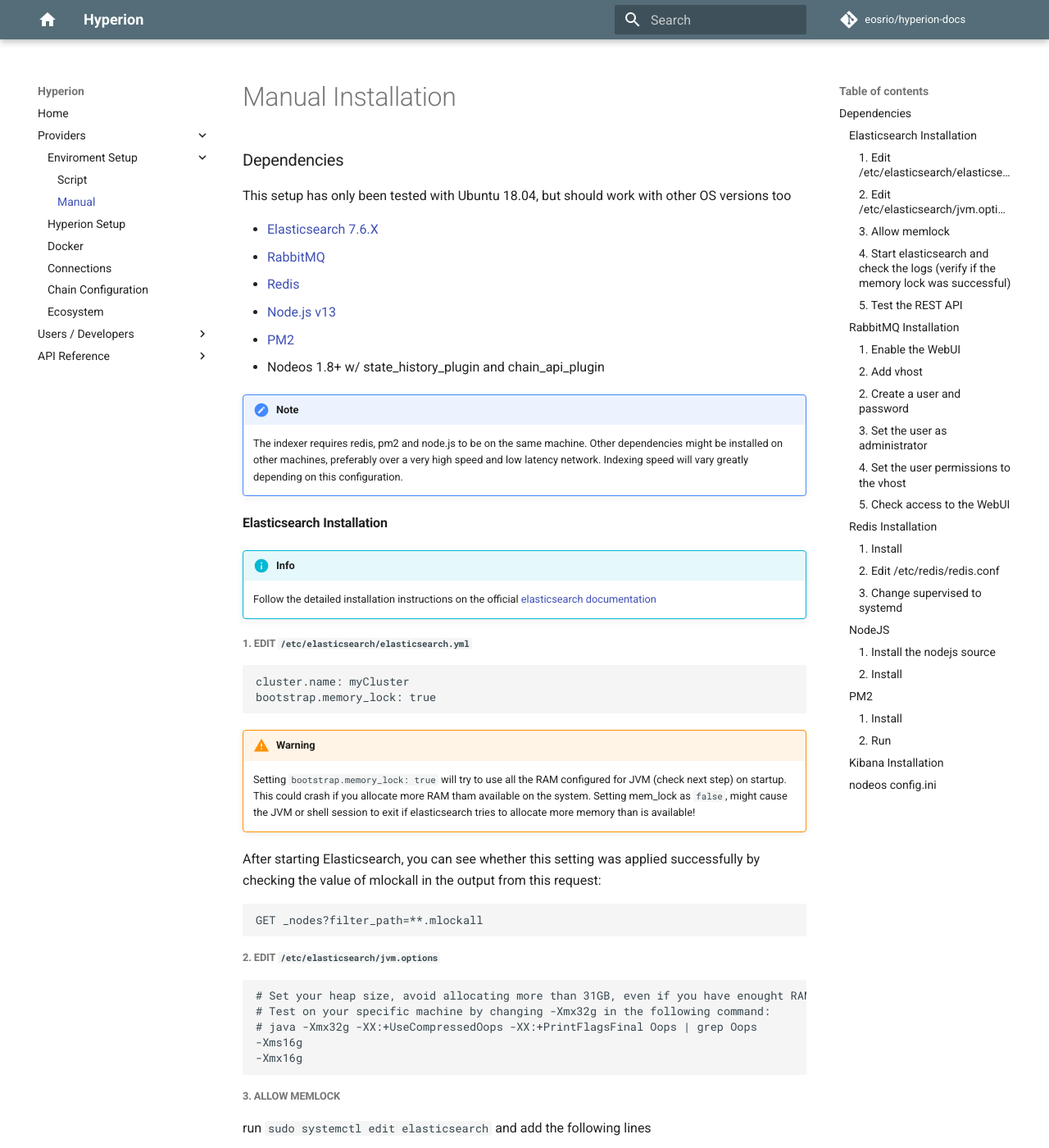
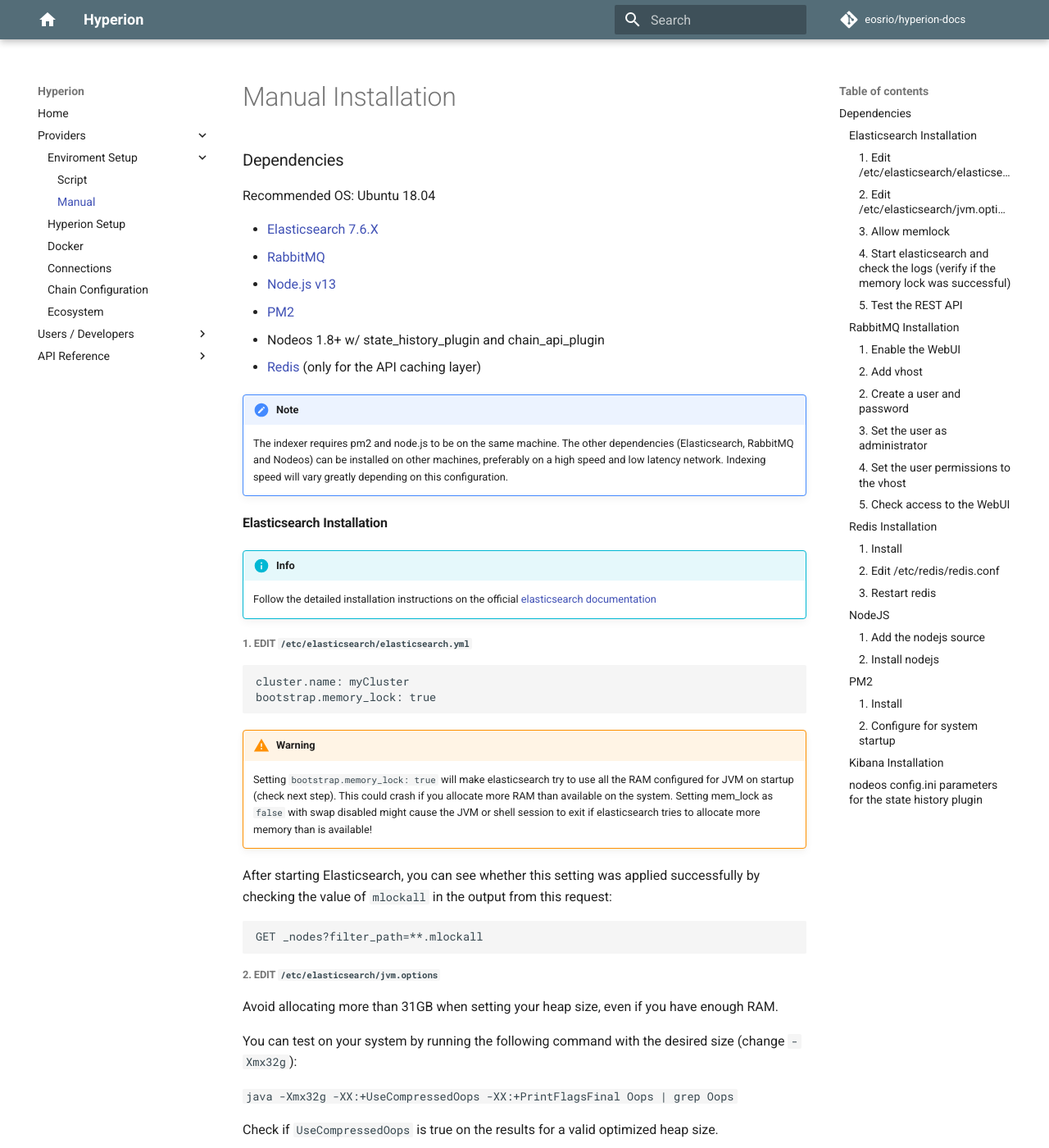
Before and after one commit to eosrio/hyperion-docs, an MkDocs documentation site: the page built from docs/install.md, in a window 1280 px wide and 1400 px high. Shown: the whole window at 82% size. Built offline with MkDocs 1.6.1 and Material for MkDocs 9.7.7, drawn with Linux system fonts in a browser that asks for light colours; comment, search, counter and statistics services are not loaded; some of the changed text lies outside the part shown.

Commit message:
Update install.md

`````diff
--- a/docs/install.md
+++ b/docs/install.md
@@ -2,17 +2,17 @@
 
 ### Dependencies
 
-This setup has only been tested with Ubuntu 18.04, but should work with other OS versions too
+Recommended OS: Ubuntu 18.04
 
  - [Elasticsearch 7.6.X](https://www.elastic.co/downloads/elasticsearch)
  - [RabbitMQ](https://www.rabbitmq.com/install-debian.html)
- - [Redis](https://redis.io/topics/quickstart)
  - [Node.js v13](https://github.com/nodesource/distributions/blob/master/README.md#installation-instructions)
  - [PM2](http://pm2.keymetrics.io/docs/usage/quick-start/)
  - Nodeos 1.8+ w/ state_history_plugin and chain_api_plugin
+ - [Redis](https://redis.io/topics/quickstart) (only for the API caching layer)
 
 !!! note
-    The indexer requires redis, pm2 and node.js to be on the same machine. Other dependencies might be installed on other machines, preferably over a very high speed and low latency network. Indexing speed will vary greatly depending on this configuration.
+    The indexer requires pm2 and node.js to be on the same machine. The other dependencies (Elasticsearch, RabbitMQ and Nodeos) can be installed on other machines, preferably on a high speed and low latency network. Indexing speed will vary greatly depending on this configuration.
 
 #### Elasticsearch Installation
 
@@ -27,11 +27,11 @@ bootstrap.memory_lock: true
 ```
 
 !!! warning
-    Setting `bootstrap.memory_lock: true` will try to use all the RAM configured for JVM (check next step) on startup.
-    This could crash if you allocate more RAM tham available on the system.
-    Setting mem_lock as `false`, might cause the JVM or shell session to exit if elasticsearch tries to allocate more memory than is available!
+    Setting `bootstrap.memory_lock: true` will make elasticsearch try to use all the RAM configured for JVM on startup  (check next step).
+    This could crash if you allocate more RAM than available on the system.
+    Setting mem_lock as `false` with swap disabled might cause the JVM or shell session to exit if elasticsearch tries to allocate more memory than is available!
 
-After starting Elasticsearch, you can see whether this setting was applied successfully by checking the value of mlockall in the output from this request:
+After starting Elasticsearch, you can see whether this setting was applied successfully by checking the value of `mlockall` in the output from this request:
 
 ````
 GET _nodes?filter_path=**.mlockall
@@ -39,16 +39,22 @@ GET _nodes?filter_path=**.mlockall
 
 ##### 2. Edit `/etc/elasticsearch/jvm.options`
 
+Avoid allocating more than 31GB when setting your heap size, even if you have enough RAM.
+
+You can test on your system by running the following command with the desired size (change `-Xmx32g`):
+
+`java -Xmx32g -XX:+UseCompressedOops -XX:+PrintFlagsFinal Oops | grep Oops`
+
+Check if `UseCompressedOops` is true on the results for a valid optimized heap size.
+
+After that, edit the following lines on `jvm.options`, note that Xms and Xmx must have the same value.
 ```
-# Set your heap size, avoid allocating more than 31GB, even if you have enought RAM.
-# Test on your specific machine by changing -Xmx32g in the following command:
-# java -Xmx32g -XX:+UseCompressedOops -XX:+PrintFlagsFinal Oops | grep Oops
 -Xms16g
 -Xmx16g
 ```
 
 ##### 3. Allow memlock
-run `sudo systemctl edit elasticsearch` and add the following lines
+run `sudo systemctl edit elasticsearch` and add the following lines:
 
 ```
 [Service]
@@ -66,6 +72,8 @@ sudo systemctl enable elasticsearch
 ##### 5. Test the REST API
 
 `curl http://localhost:9200`
+
+The expeted result should be something like this:
 
 ```json
 {
@@ -101,6 +109,8 @@ curl -X POST "localhost:9200/_security/user/elastic/_password?pretty" -H 'Conten
 }'
 ```
 
+<br>
+
 #### RabbitMQ Installation
 
 !!! info
@@ -121,6 +131,7 @@ sudo rabbitmqctl add_vhost /hyperion
 ```bash
 sudo rabbitmqctl add_user {my_user} {my_password}
 ```
+
 ##### 3. Set the user as administrator
 ```bash
 sudo rabbitmqctl set_user_tags {my_user} administrator
@@ -135,6 +146,8 @@ sudo rabbitmqctl set_permissions -p /hyperion {my_user} ".*" ".*" ".*"
 
 [http://localhost:15672](http://localhost:15672)
 
+<br>
+
 #### Redis Installation
 
 ##### 1. Install
@@ -144,26 +157,33 @@ sudo apt install redis-server
 
 ##### 2. Edit `/etc/redis/redis.conf`
 
+Change `supervised` to `systemd`
+
 !!! note
-    By default, redis binds to the localhost address. You need to edit
+    By default, redis binds to the localhost address. You need to edit `bind` in
     the config file if you want to listen to other network.
 
-##### 3. Change supervised to `systemd`
+
+##### 3. Restart redis
 ```bash
 sudo systemctl restart redis.service
 ```
 
+<br>
+
 #### NodeJS
 
-##### 1. Install the nodejs source
+##### 1. Add the nodejs source
 ```bash
 curl -sL https://deb.nodesource.com/setup_13.x | sudo -E bash -
 ```
 
-##### 2. Install
+##### 2. Install nodejs
 ```bash
 sudo apt-get install -y nodejs
 ```
+
+<br>
 
 #### PM2
 
@@ -172,18 +192,21 @@ sudo apt-get install -y nodejs
 sudo npm install pm2@latest -g
 ```
 
-##### 2. Run
+##### 2. Configure for system startup
 ```bash
 sudo pm2 startup
 ```
+
+<br>
 
 #### Kibana Installation
 
 !!! info
     Follow the detailed installation instructions on the [official documentation](https://www.elastic.co/downloads/kibana)
 
+<br>
 
-#### nodeos config.ini
+#### nodeos config.ini parameters for the state history plugin
 ```
 state-history-dir = "state-history"
 trace-history = true
`````
Also changed, not shown: other parts of docs/install.md (+1 -1 lines).
